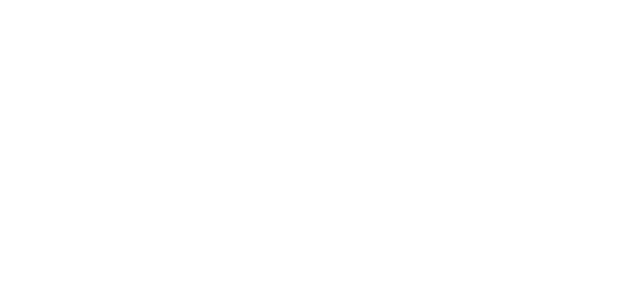
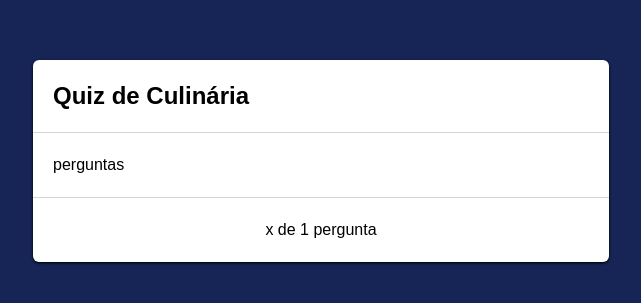
Before and after one commit to gabriellymossa/quiz, a Next.js app: page / in a window 1280 px wide. Shown: the part 239-542 px from the top of the page, without its empty margins (319-960 px from the left). Built offline with nearby package versions, Linux system fonts and the light colour scheme.

Commit message:
interface pronta

```diff
--- a/src/app/page.tsx
+++ b/src/app/page.tsx
@@ -1,8 +1,28 @@
 "use client"
 
+import { useState } from "react";
+import { questions } from "./data/questions";
+
 const Page = () => {
+  const [currentQuestion, setCurrentQuestion] = useState(0);
+  const title = 'Quiz de Culinária';
+
+
   return(
-    <div className=""></div>
+    <div className="w-full h-screen flex justify-center items-center bg-blue-950">
+      <div className="w-full max-w-xl rounded-md bg-white text-black shadow shadow-black">
+        <div className="p-5 font-bold text-2xl border-b border-gray-300">{title}</div>
+
+        <div className="p-5">
+          perguntas
+        </div>
+
+        <div className="p-5 text-center border-t border-gray-300">
+          x de {questions.length} pergunta{questions.length === 1? '' : 's'}
+        </div>
+
+      </div>
+    </div>
   );
 }
 
```
